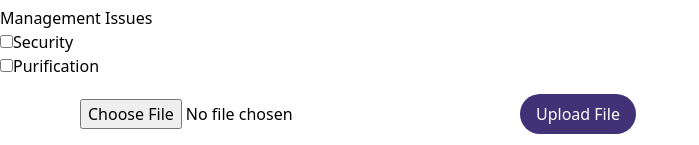
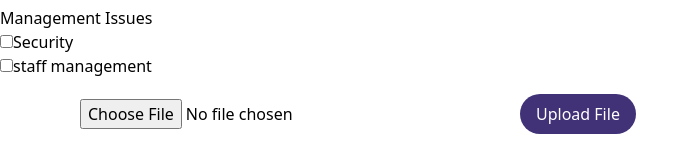
Before and after one commit to SumanSingha05/LinkAid, a React (Vite) app: page /issues in a window 1280 px wide. Shown: the part 314-459 px from the top of the page, without its empty margins (0-699 px from the left). Built offline with nearby package versions, Linux system fonts and the light colour scheme; no server answers; a web font is replaced by a local one.

Commit message:
issues page change

```diff
--- a/src/Components/issues.jsx
+++ b/src/Components/issues.jsx
@@ -172,7 +172,7 @@ import { getStorage, ref, uploadBytes, getDownloadURL } from "firebase/storage";
 const Issues = () => {
   const [uid, setUid] = useState("");
   const [type, setType] = useState("education");
-  const [file, setFile] = useState(null);
+  //const [file, setFile] = useState(null);
   const [stationary, setStationary] = useState(false);
   const [teaching_materials, setTeaching_materials] = useState(false);
   const [furniture, setFurniture] = useState(false);
@@ -207,18 +207,12 @@ const Issues = () => {
         details: {
           stationary: stationary,
           teaching_materials: teaching_materials,
-        },
-        details: {
           drainage: drainage,
           purification: purification,
-        },
-        details: {
+          security: security,
+          staff_management: staff_management,
           furniture: furniture,
           sanitation_facilities: sanitation_facilities,
-        },
-        details: {
-          security: security,
-          staff_management: staff_management,
         },
       });
       setMessage(`Problem report added with ID: ${docRef.id}`);
@@ -264,7 +258,7 @@ const Issues = () => {
               onChange={(e) => setTeaching_materials(e.target.checked)}
             />
             Teaching Materials Requirement
-          </label>{" "}
+          </label>
           <br />
           <FileUpload />
         </div>
@@ -311,7 +305,7 @@ const Issues = () => {
               checked={staff_management}
               onChange={(e) => setStaff_management(e.target.checked)}
             />
-            Purification
+            staff management
           </label>
           <br />
           <FileUpload />
```
Also changed, not shown: src/Components/Context/New3.png (deleted), src/Components/Context/New4.png (deleted), src/constants.js (deleted), src/hooks/index.js (deleted), src/hooks/useAuth.js (deleted).
